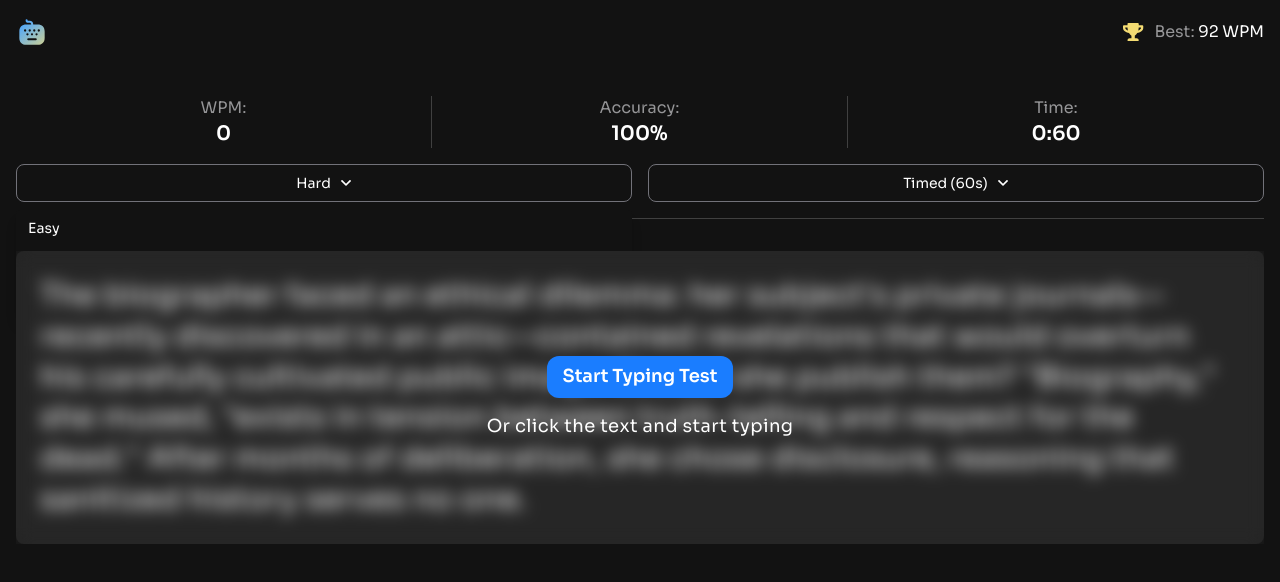
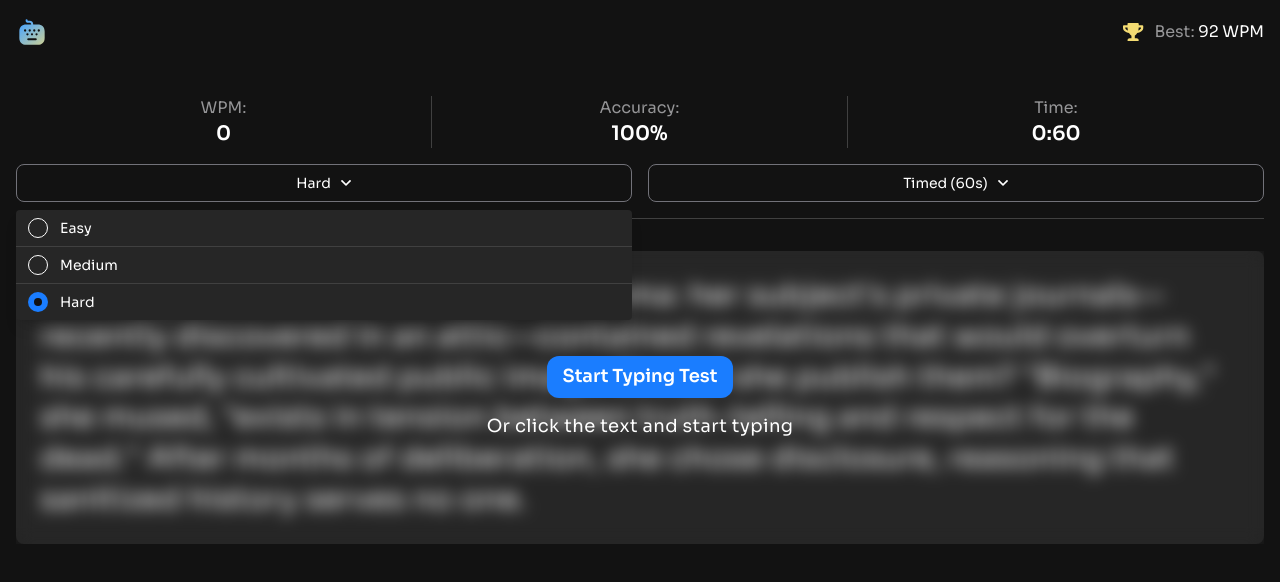
Before and after one commit to stephany247/typing-speed-test, a React app: page / in a window 1280 px wide. Both pictures are taken after a click on the button "Hard". Shown: the top 582 px of the page. Built offline with nearby package versions, Linux system fonts and the light colour scheme; the HTML template or start-up script is replaced by a standard one.

Commit message:
feat: highlight selected option in custom dropdown

```diff
--- a/src/components/Controls.tsx
+++ b/src/components/Controls.tsx
@@ -29,7 +29,7 @@ export default function Controls({ difficulty, setDifficulty }: ControlsProps) {
       <div className="flex justify-center items-center gap-4">
         <Dropdown
           value={difficulty}
-          options={["Easy", "Medium", "Hard"]}
+          options={["easy", "medium", "hard"]}
           onSelect={(value) => setDifficulty(value.toLowerCase() as Difficulty)}
         />
 
--- a/src/components/Dropdown.tsx
+++ b/src/components/Dropdown.tsx
@@ -21,19 +21,38 @@ export default function Dropdown({ value, options, onSelect }: DropdownProps) {
       </button>
 
       {open && (
-        <ul className="absolute right-0 mt-2 w-full bg-neutral-900 rounded shadow-lg">
-          {options.map((option) => (
-            <li
-              key={option}
-              className="px-3 py-2 hover:bg-neutral-700 cursor-pointer"
+        <ul className="absolute right-0 mt-2 w-full bg-neutral-800 rounded shadow-lg divide-y divide-neutral-700 z-10">
+          {options.map((option) => {
+            const isActive = option === value;
+
+            return (
+              <li key={option}>
+                <button
+                  type="button"
                   onClick={() => {
                     onSelect(option);
                     setOpen(false);
                   }}
+                  className="flex w-full items-center gap-3 px-3 py-2 hover:bg-neutral-700 text-left capitalize"
                 >
-              {option}
+                  <span
+                    className={`h-5 w-5 rounded-full border flex items-center justify-center
+                  ${
+                    isActive
+                      ? "bg-blue-600 border-transparent"
+                      : "border-neutral-0"
+                  }`}
+                  >
+                    {isActive && (
+                      <span className="h-2 w-2 rounded-full bg-neutral-900" />
+                    )}
+                  </span>
+
+                  <span>{option}</span>
+                </button>
               </li>
-          ))}
+            );
+          })}
         </ul>
       )}
     </div>
--- a/src/components/Passage.tsx
+++ b/src/components/Passage.tsx
@@ -7,7 +7,7 @@ type PassageProps = {
 export default function Passage({ text, onRestart, hasStarted }: PassageProps) {
   return (
     <div className="mt-8 relative">
-      <div className="my-8 rounded-lg bg-neutral-800 p-6 leading-relaxed max-h-100 overflow-y-auto">
+      <div className="my-8 rounded-lg bg-neutral-800 p-6 leading-relaxed max-h-140 overflow-y-auto">
         <p className="text-3xl tracking-[0.4px] leading-[136%]">{text}</p>
       </div>
 
```
Lines whose indentation alone changed are shown as unchanged.
